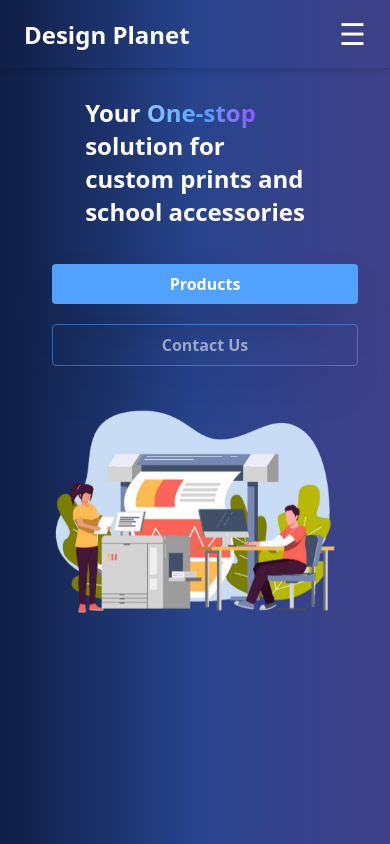
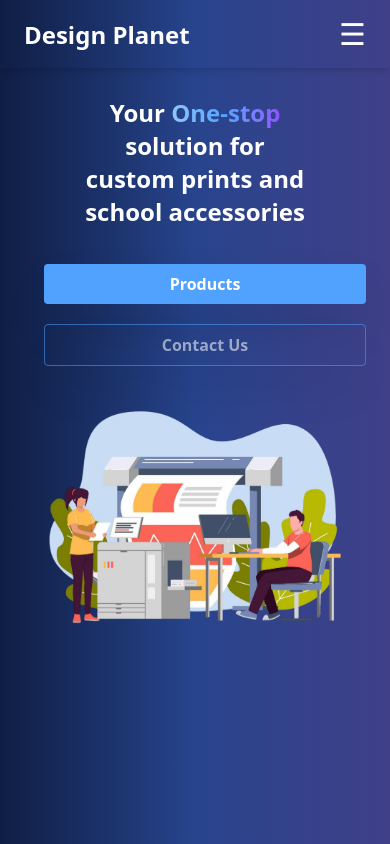
Before and after one commit to pseudonerd07/design-planet-website, a React (Vite) app: page / in a window 390 px wide. Shown: the top 844 px of the page. Built offline with nearby package versions, Linux system fonts and the light colour scheme.

Commit message:
fixed-herosection bug for mobiles

```diff
--- a/src/components/HeroSection.jsx
+++ b/src/components/HeroSection.jsx
@@ -5,14 +5,14 @@ const HeroSection = () => {
   return (
     <section
       id='home'
-      className='w-full pt-10 min-h-screen bg-gradient-to-r from-[rgb(15,30,68)] via-[#27448D] to-[#3F4088] bg-amber-400-200 text-white md:flex md:items-center md:justify-center'
+      className='w-full overflow-x-hidden pt-10 min-h-screen bg-gradient-to-r from-[rgb(15,30,68)] via-[#27448D] to-[#3F4088] text-white md:flex md:items-center md:justify-center'
     >
-      <div className='max-w-7xl mx-auto px-6 md:px-10 md:py-20 grid grid-cols-1 md:grid-cols-2 items-center  '>
+      <div className='max-w-7xl mx-auto px-4 md:px-10 md:py-20 grid grid-cols-1 md:grid-cols-2 items-center'>
         {/* Text Content */}
         <div className='flex flex-col justify-evenly items-center w-full p-2 md:col-span-1'>
-          <h1 className='text-2xl sm:text-6xl md:text-6xl font-extrabold leading-snug md:leading-[1.1] text-wrap'>
+          <h1 className='text-2xl sm:text-6xl md:text-6xl font-extrabold leading-snug md:leading-[1.1] text-wrap text-center md:text-left'>
             Your{" "}
-            <span className=' text-wrap bg-gradient-to-r from-blue-300 via-blue-400 to-violet-500 bg-clip-text inline-block text-transparent'>
+            <span className='bg-gradient-to-r from-blue-300 via-blue-400 to-violet-500 bg-clip-text text-transparent'>
               One-stop
             </span>{" "}
             <br /> solution for <br />
@@ -20,24 +20,24 @@ const HeroSection = () => {
             school accessories
           </h1>
 
-          <div className='mt-4 md:flex pl-5  md:justify-items-start md:items-center pb-8 w-full md:mb-5'>
+          <div className='mt-4 md:flex pl-5 md:pl-0 md:justify-start md:items-center pb-8 w-full md:mb-5'>
             <a href='#products'>
-              <button className='bg-blue-400 font-semibold py-2 px-7 text-center mt-5 w-full md:w-auto mx-0 rounded-sm md:rounded-4xl hover:bg-blue-500 active:bg-blue-600    hover:cursor-pointer transition-all  mr-10 shadow-2xl hover:scale-110'>
+              <button className='bg-blue-400 font-semibold py-2 px-7 text-center mt-5 w-full md:w-auto mx-0 rounded-sm md:rounded-3xl hover:bg-blue-500 active:bg-blue-600 hover:cursor-pointer transition-all md:mr-10 shadow-2xl hover:scale-110'>
                 Products
               </button>
             </a>
-            <button className='border border-blue-400 font-semibold text-white text-center mt-5 w-full active:bg-blue-500  md:w-auto mx-0 rounded-sm py-2 px-7 md:rounded-4xl hover:scale-110 hover:cursor-pointer transition-all duration-100 mr-10 shadow-2xl animate-pulse hover:animate-none'>
+            <button className='border border-blue-400 font-semibold text-white text-center mt-5 w-full md:w-auto mx-0 rounded-sm py-2 px-7 md:rounded-3xl hover:scale-110 hover:cursor-pointer transition-all duration-100 md:mr-10 shadow-2xl animate-pulse hover:animate-none'>
               Contact Us
             </button>
           </div>
         </div>
 
         {/* Hero Image */}
-        <div className='md:col-span-1'>
+        <div className='md:col-span-1 flex justify-center'>
           <img
             src={heroImage}
             alt='Printing Illustration'
-            className='float-animation'
+            className='float-animation max-w-full h-auto'
           />
         </div>
       </div>
```
